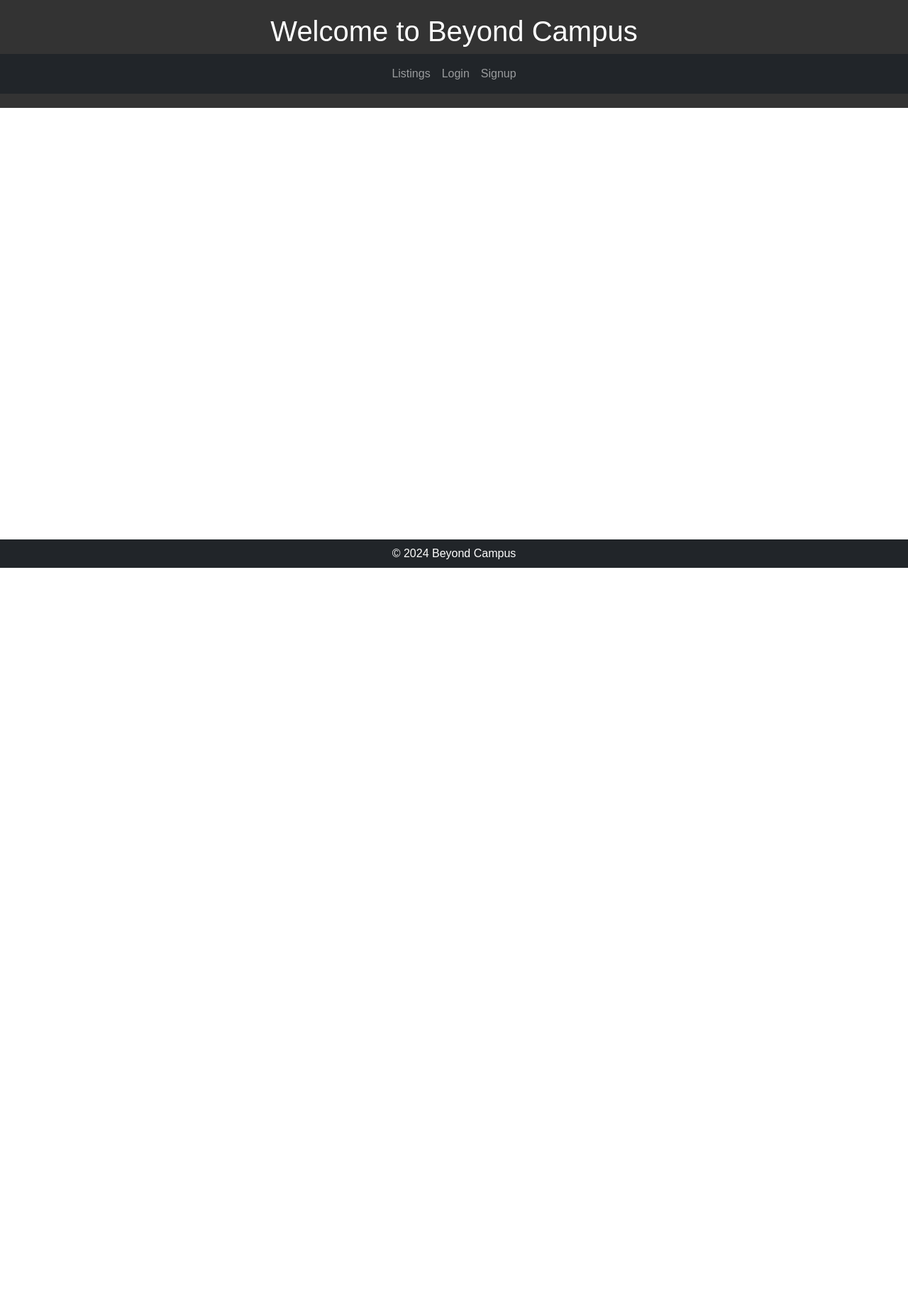
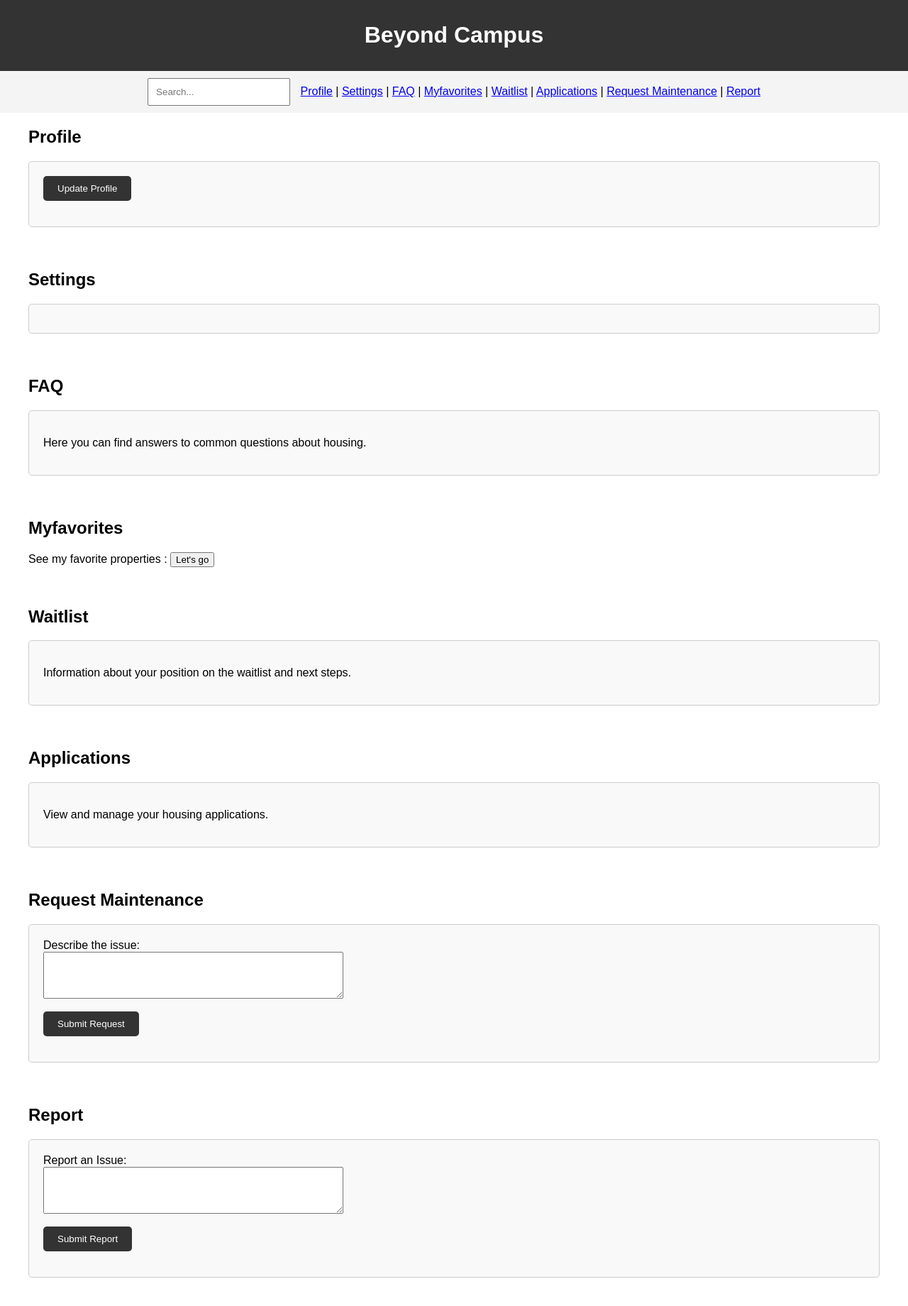
Before and after one commit to AjaXsb/beyond_campus, a Django app: page / in a window 1280 px wide. Shown: the whole page at 71% size. Before the commit the page ends 800 px from the top, so only its background shows below. Run offline with Django 4.2, Linux system fonts and the light colour scheme.

Commit message:
Update index.html

```diff
--- a/beyondCampus/templates/index.html
+++ b/beyondCampus/templates/index.html
@@ -1,7 +1,143 @@
-{% extends "base.html" %}
 
-{% block title %}Listings{% endblock %}
 
-{% block content %}
+<html lang="en">
+<head>
+    <meta charset="UTF-8">
+    <meta name="viewport" content="width=device-width, initial-scale=1.0">
+    <title>Student Housing Management System</title>
+    <style>
+        /* Basic CSS styling */
+        body {
+            font-family: Arial, sans-serif;
+            margin: 0;
+            padding: 0;
+        }
+        header {
+            background-color: #333;
+            color: #fff;
+            padding: 10px;
+            text-align: center;
+        }
+        nav {
+            background-color: #f4f4f4;
+            padding: 10px;
+            text-align: center;
+        }
+        section {
+            padding: 20px;
+        }
+        h2 {
+            margin-top: 0;
+        }
+        .container {
+            max-width: 1200px;
+            margin: auto;
+        }
+        .card {
+            background-color: #f9f9f9;
+            border: 1px solid #ccc;
+            border-radius: 5px;
+            padding: 20px;
+            margin-bottom: 20px;
+        }
+        .btn {
+            background-color: #333;
+            color: #fff;
+            padding: 10px 20px;
+            text-decoration: none;
+            border: none;
+            border-radius: 5px;
+            cursor: pointer;
+        }
+        .btn:hover {
+            background-color: #555;
+        }
+        input[type="search"] {
+            padding: 10px;
+            margin-right: 10px;
+        }
+    </style>
+</head>
+<body>
+    <header>
+        <h1>Beyond Campus</h1>
+    </header>
+    <nav>
+        <input type="search" placeholder="Search...">
+        <a href="#profile">Profile</a> |
+        <a href="#settings">Settings</a> |
+        <a href="#faq">FAQ</a> |
+        <a href="#fav">Myfavorites</a> |
+        <a href="#waitlist">Waitlist</a> |
+        <a href="#applications">Applications</a> |
+        <a href="#request">Request Maintenance</a> |
+        <a href="#report">Report</a>
+    </nav>
+    <section id="profile" class="container">
+        <h2>Profile</h2>
+        <!-- Profile management form -->
+        <div class="card">
+            <form action="">
+                <!-- Form content for user profile -->
+                <input type="submit" value="Update Profile" class="btn">
+            </form>
+        </div>
+    </section>
+    <section id="settings" class="container">
+        <h2>Settings</h2>
+        <!-- Settings management form -->
+        <div class="card">
 
-{% endblock %}
+        </div>
+    </section>
+    <section id="faq" class="container">
+        <h2>FAQ</h2>
+        <!-- FAQ Section -->
+        <div class="card">
+            <p>Here you can find answers to common questions about housing.</p>
+        </div>
+    </section>
+    <section id="fav" class="container">
+        <h2>Myfavorites</h2>
+        <form action="myfavourite.html">
+                <p>See my favorite properties : <button>Let's go</button></p>
+        </form>
+    </section>
+    <section id="waitlist" class="container">
+        <h2>Waitlist</h2>
+        <!-- Waitlist information -->
+        <div class="card">
+            <p>Information about your position on the waitlist and next steps.</p>
+        </div>
+    </section>
+    <section id="applications" class="container">
+        <h2>Applications</h2>
+        <!-- Application information -->
+        <div class="card">
+            <p>View and manage your housing applications.</p>
+        </div>
+    </section>
+    <section id="request" class="container">
+        <h2>Request Maintenance</h2>
+        <!-- Maintenance request form -->
+        <div class="card">
+            <form action="">
+                <label for="issue">Describe the issue:</label><br>
+                <textarea id="issue" rows="4" cols="50"></textarea><br><br>
+                <input type="submit" value="Submit Request" class="btn">
+            </form>
+        </div>
+    </section>
+    <section id="report" class="container">
+        <h2>Report</h2>
+        <!-- Report issues form -->
+        <div class="card">
+            <form action="">
+                <label for="reportIssue">Report an Issue:</label><br>
+                <textarea id="reportIssue" rows="4" cols="50"></textarea><br><br>
+                <input type="submit" value="Submit Report" class="btn">
+            </form>
+        </div>
+    </section>
+</body>
+</html>
```
